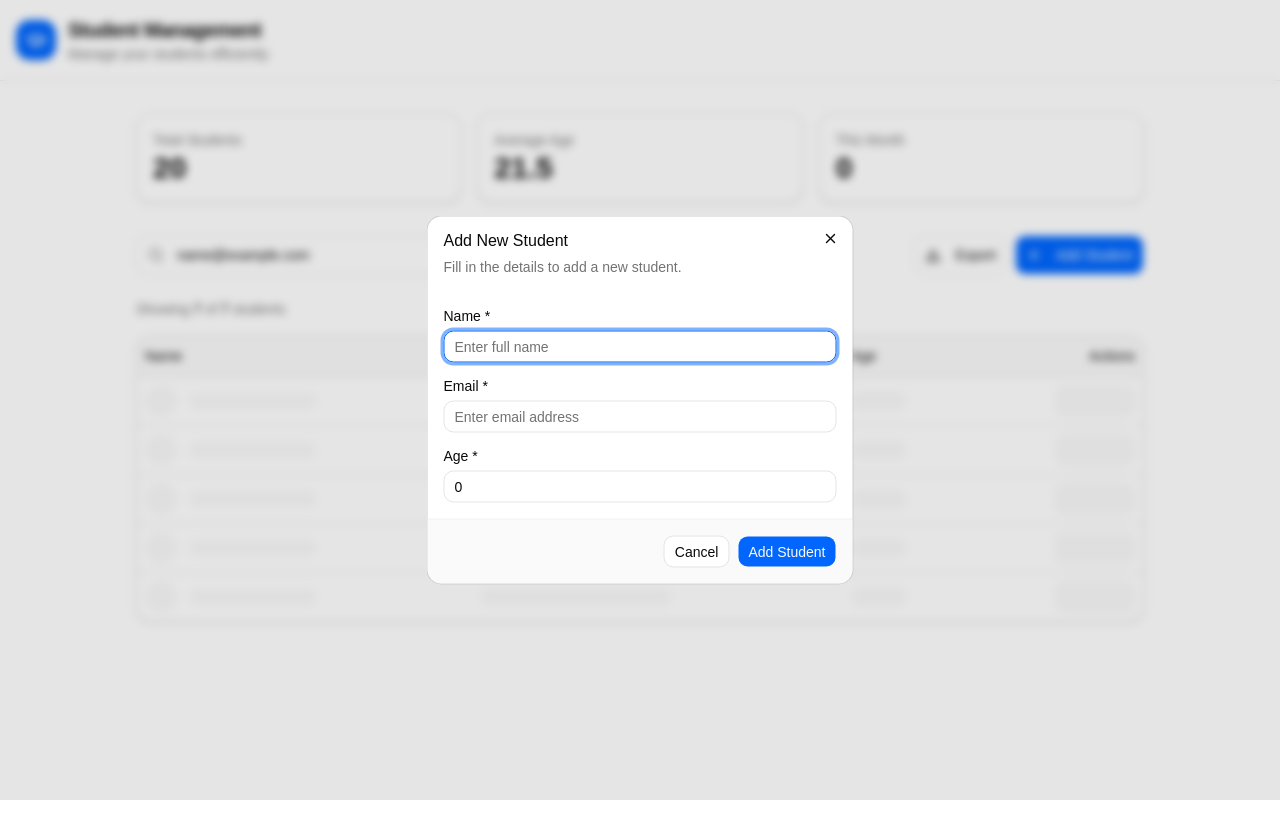
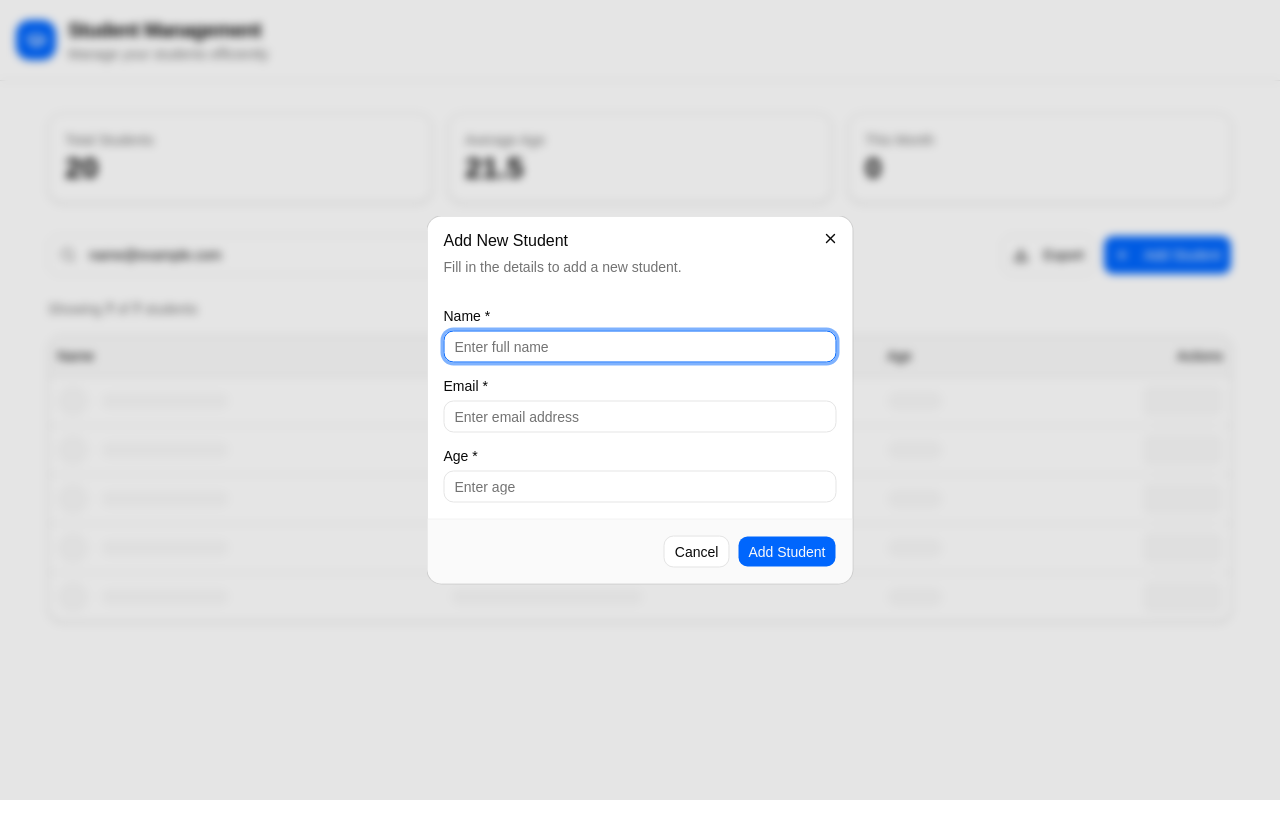
Before and after one commit to Pavan-Kumar-KN/3-7-26-assignment-1, a React (Vite) app in the folder apps/client/: page / in a window 1280 px wide. Both pictures are taken after typing "name@example.com" into the empty fields and a click on the button "Add Student". Shown: the top 838 px of the page. Built offline with nearby package versions, Linux system fonts and the light colour scheme.

Commit message:
fix(validation): fixed the validation issue and removed the footer of the table

```diff
--- a/apps/client/src/components/features/StudentForm.tsx
+++ b/apps/client/src/components/features/StudentForm.tsx
@@ -26,10 +26,10 @@
   initialData,
   isLoading,
 }: StudentFormProps) {
-  const [formData, setFormData] = React.useState<Student>({
+  const [formData, setFormData] = React.useState<StudentFormData>({
     name: "",
     email: "",
-    age: 0,
+    age: "",
   })
   const [errors, setErrors] = React.useState<Partial<StudentFormData>>({});
 
@@ -40,10 +40,10 @@
       setFormData({
         name: initialData.name,
         email: initialData.email,
-        age: initialData.age,
+        age: initialData.age.toString(),
       })
     } else {
-      setFormData({ name: "", email: "", age: 0 })
+      setFormData({ name: "", email: "", age: "" })
     }
     setErrors({})
   }, [initialData, open])
@@ -66,10 +66,13 @@
       newErrors.email = "Please enter a valid email address"
     }
 
-    if (formData.age === 0) {
+    if (!formData.age || formData.age.trim() === "") {
       newErrors.age = "Age is required"
-    } else if (isNaN(Number(formData.age)) || Number(formData.age) < 1 || Number(formData.age) > 120) {
-      newErrors.age = "Please enter a valid age (1-120)"
+    } else {
+      const parsedAge = Number(formData.age);
+      if (isNaN(parsedAge) || parsedAge < 1 || parsedAge > 120) {
+        newErrors.age = "Please enter a valid age (1-120)"
+      }
     }
 
     setErrors(newErrors)
@@ -79,11 +82,17 @@
   const handleSubmit = (e: React.FormEvent) => {
     e.preventDefault()
     if (validate()) {
+      const studentData: Student = {
+        name: formData.name,
+        email: formData.email,
+        age: Number(formData.age),
+      }
+
       if (initialData && initialData.id) {
-        updateStudent(initialData?.id, { ...formData, id: initialData.id })
+        updateStudent(initialData.id, { ...studentData, id: initialData.id })
       } else {
-        const id = students.length + 1;
-        addStudent({ ...formData, id })
+        const id = students.length > 0 ? Math.max(...students.map(s => s.id || 0)) + 1 : 1;
+        addStudent({ ...studentData, id })
       }
       onOpenChange(false)
     }
--- a/apps/client/src/components/features/StudentTable.tsx
+++ b/apps/client/src/components/features/StudentTable.tsx
@@ -110,12 +110,6 @@
             </>
           )}
         </TableBody>
-        <TableFooter>
-          <TableRow>
-            <TableCell colSpan={3}>Total</TableCell>
-            <TableCell className="text-right">$2,500.00</TableCell>
-          </TableRow>
-        </TableFooter>
       </Table>
 
       {selectedStudent && (
--- a/apps/client/src/pages/student/StudentMangement.tsx
+++ b/apps/client/src/pages/student/StudentMangement.tsx
@@ -64,7 +64,7 @@
 
 
   return (
-    <div className="min-h-screen bg-background px-30">
+    <div className="min-h-screen bg-background px-4 sm:px-6 lg:px-8">
       {/* Main Content */}
       <main className="container mx-auto px-4 py-8">
         {/* Stats Cards */}
```
